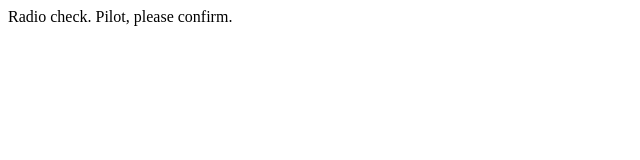
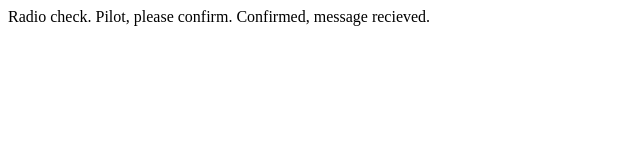
Before and after one commit to jarod2228/communication-log, a plain HTML site: page index.html in a window 1280 px wide. Shown: the whole page, without its empty margins (0-640 px from the left). Drawn offline with Linux system fonts and the light colour scheme.

Commit message:
Confirmed message recieved.

```diff
--- a/index.html
+++ b/index.html
@@ -1,5 +1,5 @@
 <html>
    <body>
-      <p>Radio check. Pilot, please confirm.</p>
+      <p>Radio check. Pilot, please confirm. Confirmed, message recieved.</p>
    </body>
 </html>
```
